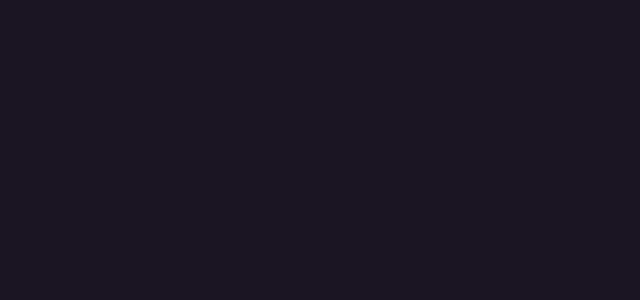
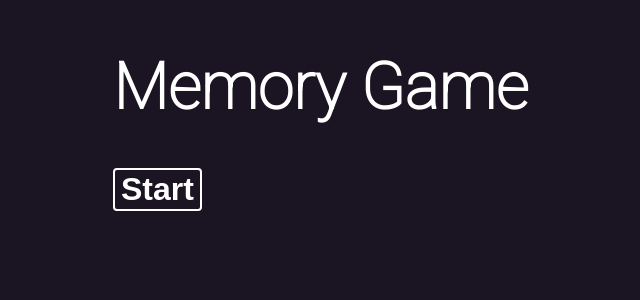
Before and after one commit to patoowa/CodersLab---project---Memory-game, a React (Vite) app in the folder memory-game/: page / in a window 1280 px wide. Shown: the top 300 px of the page, without its empty margins (97-737 px from the left). Built offline with nearby package versions, Linux system fonts and the light colour scheme.

Commit message:
Adding basic styles to App

```diff
--- a/memory-game/src/App.jsx
+++ b/memory-game/src/App.jsx
@@ -5,7 +5,10 @@ function App() {
 
   return (
     <>
-
+      <div className = "Game">
+        <h1>Memory Game</h1>
+        <button>Start</button>
+      </div>
     </>
   )
 }
--- a/memory-game/src/App.scss
+++ b/memory-game/src/App.scss
@@ -0,0 +1,20 @@
+.Game {
+    margin: 50px auto;
+    max-width: 860px;
+}
+
+
+button {
+    background: none;
+    border: 2px solid #fff;
+    border-radius: 4px;
+    color:#fff;
+    font-weight: bold;
+    cursor: pointer;
+    font-size: 1em;
+}
+
+button:hover {
+    background: #5500ff;
+    color: #fff
+}
```
